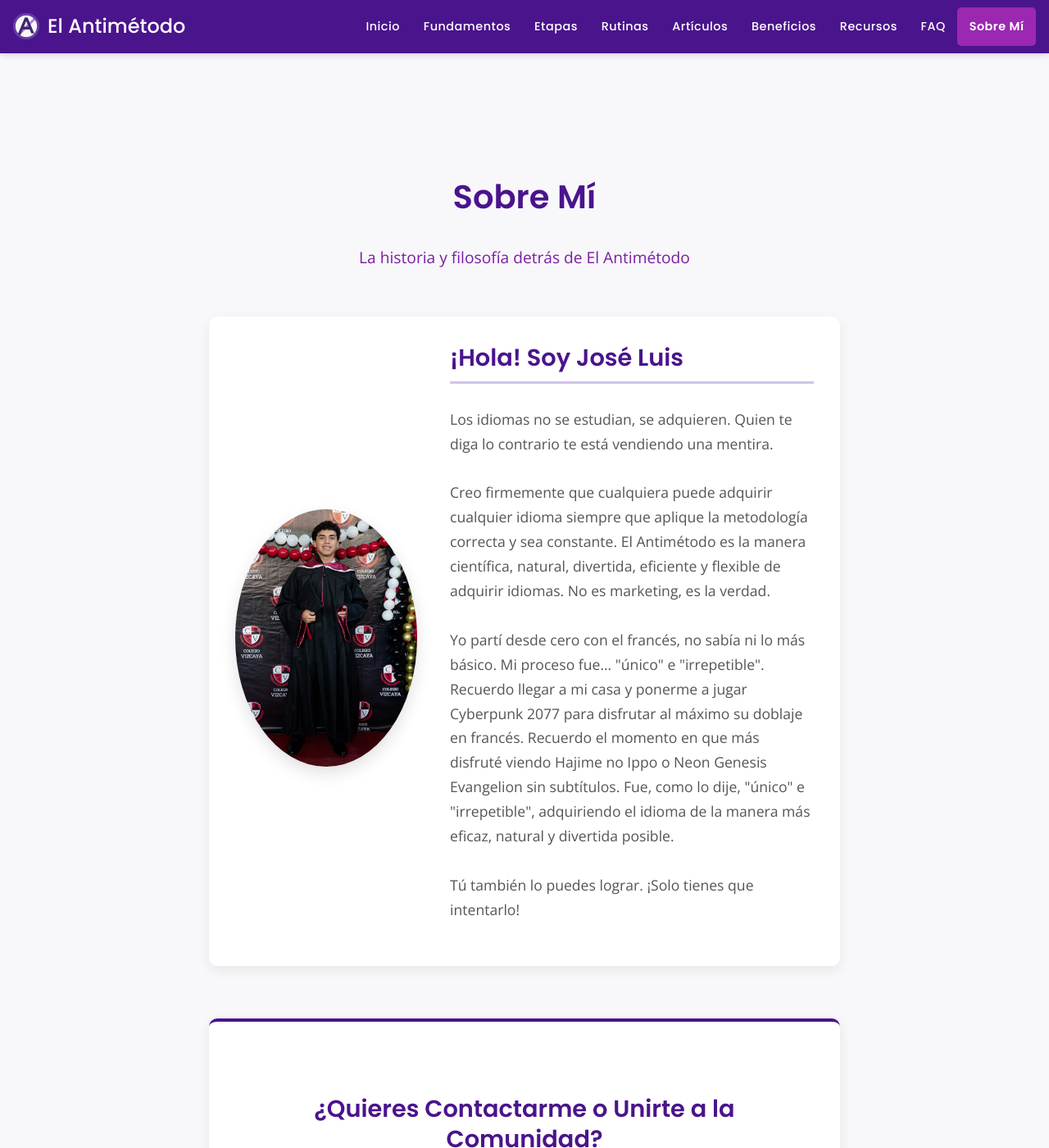
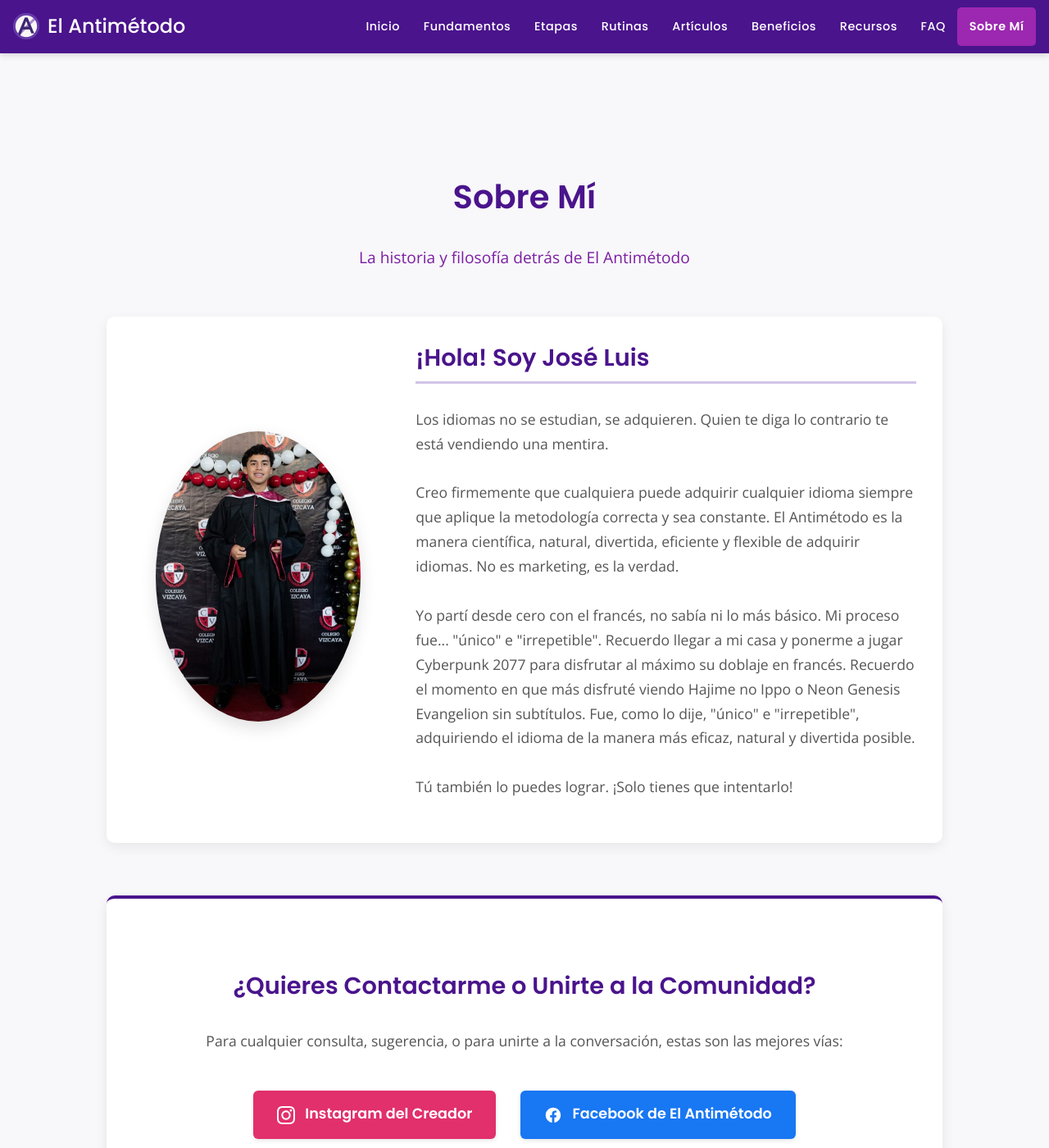
Before and after one commit to LuiseM93/ElAntimetodo, a Jekyll site: the page built from contacto.md, in a window 1280 px wide and 1400 px high. Shown: the whole window at 82% size. Built offline with Jekyll 4.4.1, drawn with Linux system fonts in a browser that asks for light colours; some of the changed text lies outside the part shown.

Commit message:
Update contacto.md

```diff
--- a/contacto.md
+++ b/contacto.md
@@ -5,6 +5,9 @@ description: Conoce a José Luis Hernández, el creador de El Antimétodo. Descu
 ---
 
 <style>
+.content-wrapper {
+  max-width: 1100px;
+}
 .about-me-container {
   display: flex;
   flex-wrap: wrap;
@@ -119,7 +122,7 @@ description: Conoce a José Luis Hernández, el creador de El Antimétodo. Descu
       </a>
       <a href="https://www.facebook.com/people/El-Antimétodo/61579943335092" class="btn" target="_blank" rel="noopener noreferrer" style="background-color: var(--facebook-color); color: white !important; font-size: 1.1em;">
         <svg class="facebook-icon" xmlns="http://www.w3.org/2000/svg" viewBox="0 0 24 24" fill="currentColor" style="width: 22px; height: 22px; margin-right: 8px; vertical-align: middle;"><path d="M22 12c0-5.523-4.477-10-10-10S2 6.477 2 12c0 4.991 3.657 9.128 8.438 9.878v-6.987h-2.54V12h2.54V9.797c0-2.506 1.492-3.89 3.777-3.89 1.094 0 2.238.195 2.238.195v2.46h-1.26c-1.243 0-1.63.771-1.63 1.562V12h2.773l-.443 2.89h-2.33v6.988C18.343 21.128 22 16.991 22 12z"/></svg>
-        Comunidad en Facebook
+        Facebook de El Antimétodo
       </a>
       <a href="mailto:joseluishernandeztareas@gmail.com" class="email-link">
         <svg class="email-icon" xmlns="http://www.w3.org/2000/svg" viewBox="0 0 24 24"><path d="M20 4H4c-1.103 0-2 .897-2 2v12c0 1.103.897 2 2 2h16c1.103 0 2-.897 2-2V6c0-1.103-.897-2-2-2zm0 2l-8 5-8-5h16zm0 12H4V8l8 5 8-5v10z"/></svg>
```
